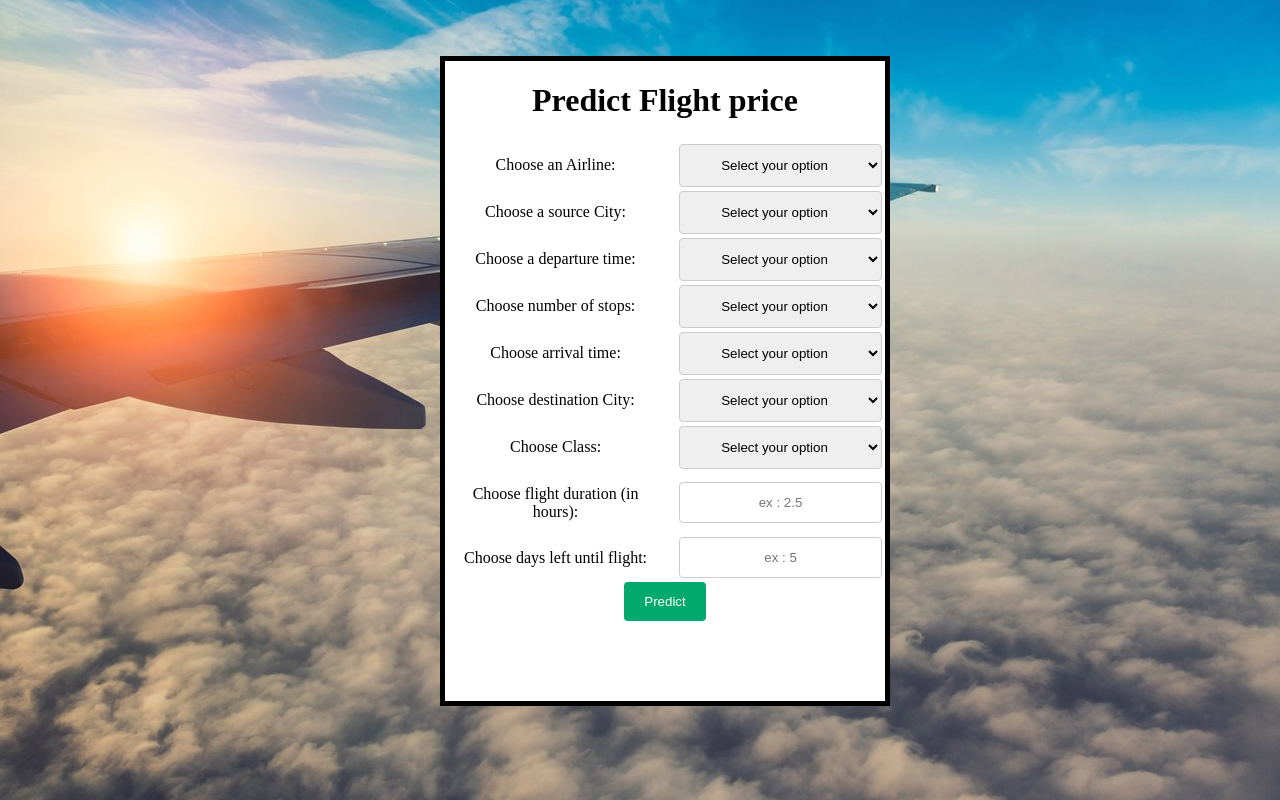
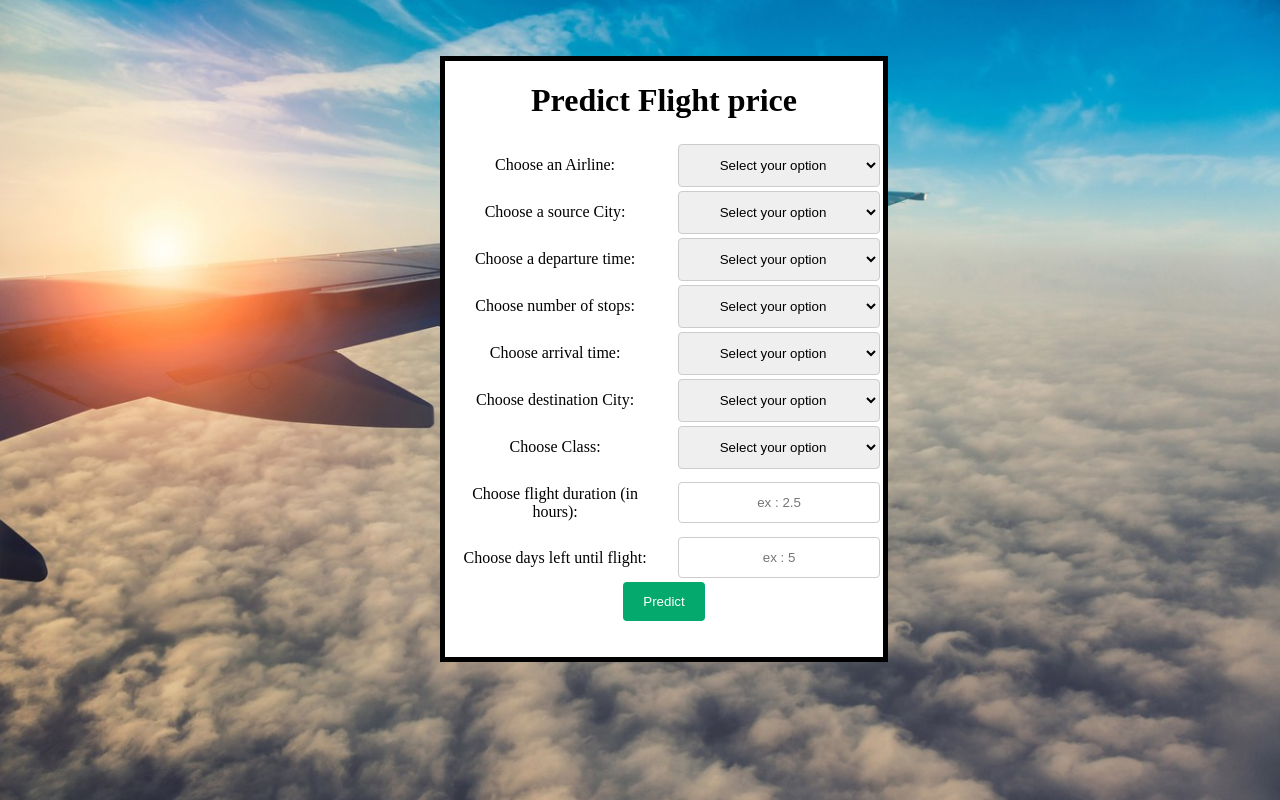
Before and after one commit to Saad-code13/Flight-price-prediction-demo, a Flask app: template templates/index.html in a window 1280 px wide. Run offline with Flask 2, Linux system fonts and the light colour scheme; the template is opened without the code that fills it, so the values that code supplies are empty; parts of the project's set-up code (start-up, migrations or seed data) failed here and were passed over.

Commit message:
heroku app

```diff
--- a/static/css/style.css
+++ b/static/css/style.css
@@ -5,10 +5,8 @@
 }
 
 body{
-	background-image: url('background.jpg');
-	background-repeat: no-repeat;
-	background-attachment: fixed;
-  	background-position: center;
+	background: url('background.jpg') no-repeat center fixed;
+	background-size: cover;
 }
 
 .fill_form {
@@ -17,8 +15,8 @@ body{
 	top: 32%;
 	left: 50%;
 	margin: -200px 0 0 -200px;
-	width:450px;
-	height:650px;
+	width:35%;
+	height:auto;
 	background-color: white;
 }
 
```
